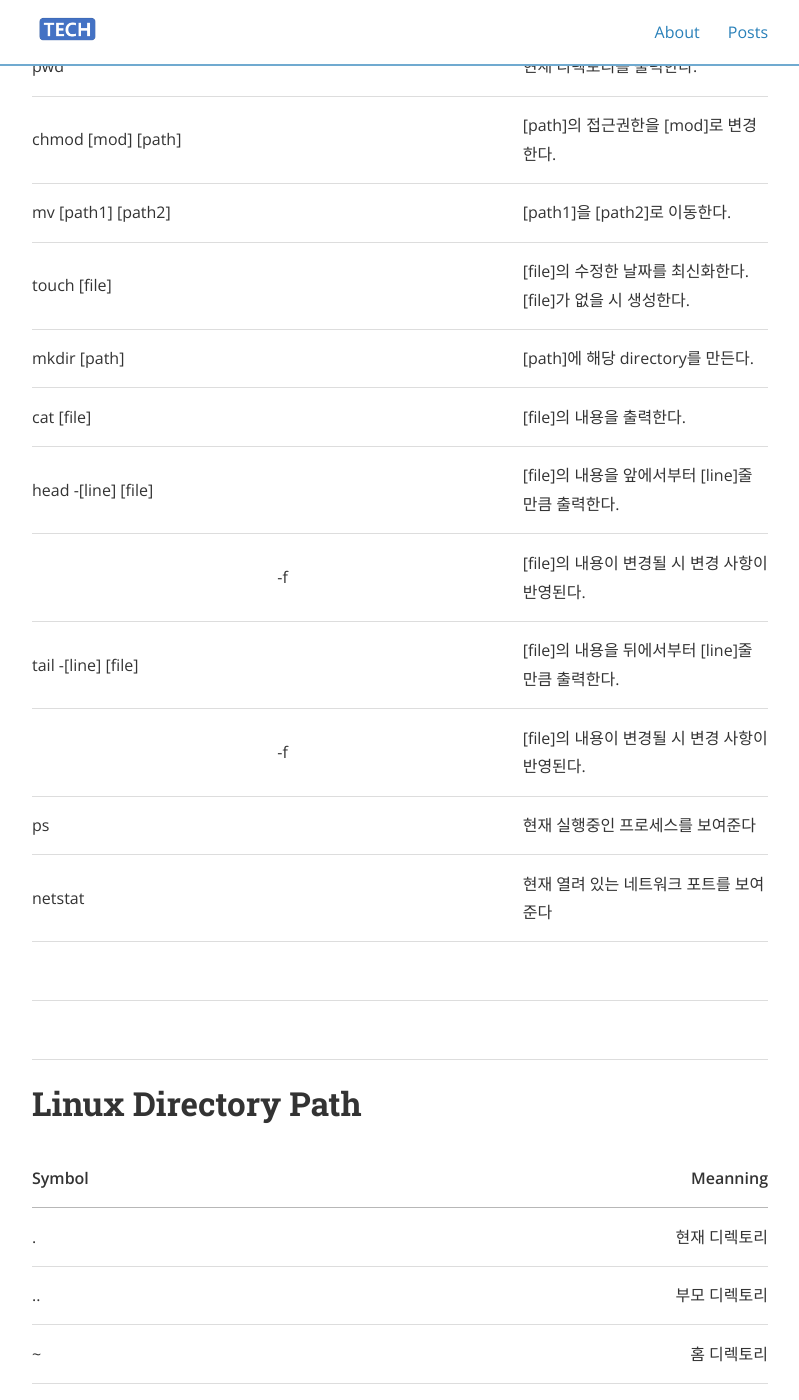
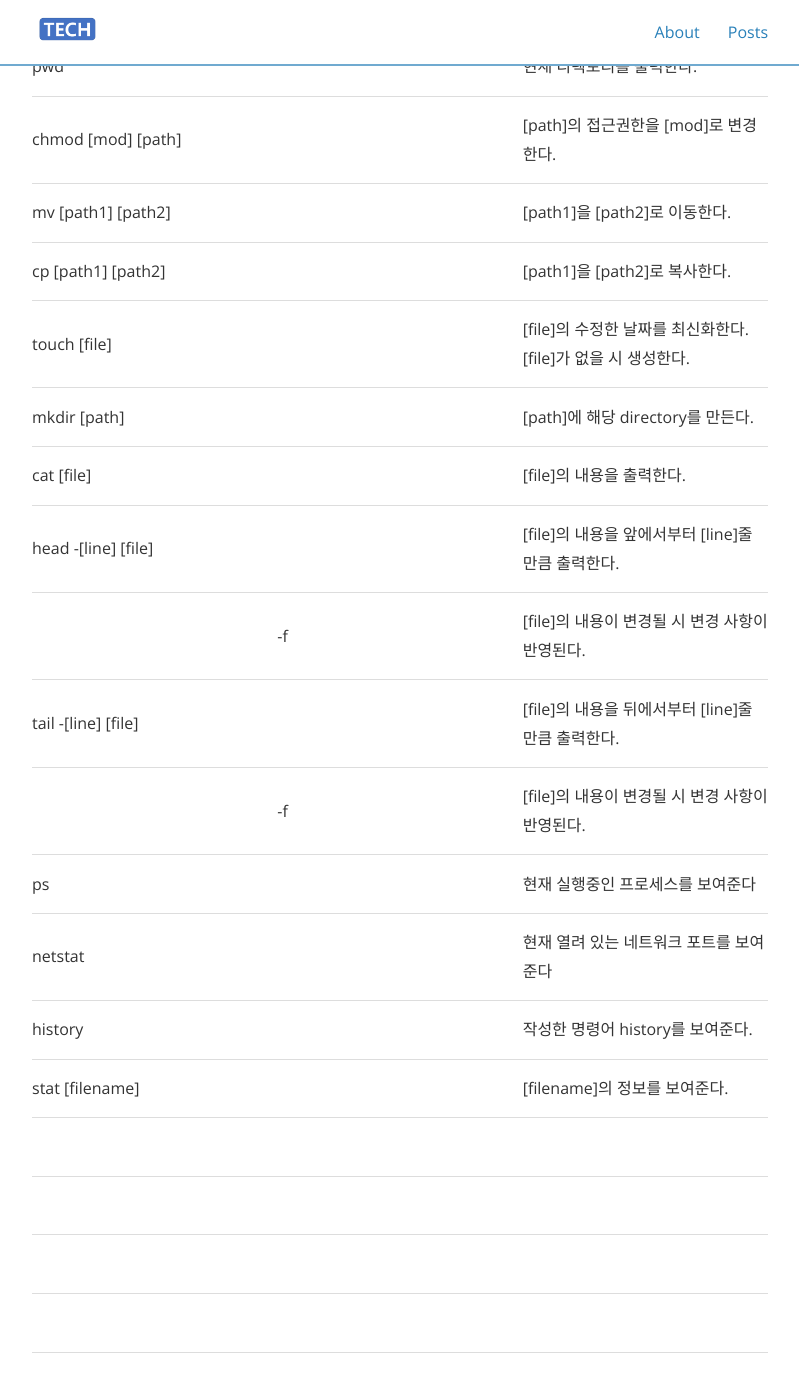
Before and after one commit to e406hsy/e406hsy.github.io, a Jekyll site: the page built from _posts/2020-02-01-bash.md, in a window 1280 px wide and 1400 px high, scrolled down 1064 px. Shown: the whole window, without its empty margins (240-1039 px from the left). Built offline with Jekyll 4.4.1, drawn with Linux system fonts in a browser that asks for light colours; nearby versions of some CDN libraries; comment, search, counter and statistics services are not loaded; some of the changed text lies outside the part shown.

Commit message:
Add: Add bash commands

```diff
--- a/_posts/2020-02-01-bash.md
+++ b/_posts/2020-02-01-bash.md
@@ -8,7 +8,7 @@ author: SoonYong Hong
 categories: Linux
 tags: Linux bash
 ---
-# 내용작성중
+# 지속적으로 내용 추가 중입니다.
 
 # Linux Bash 명령어 정리
 
@@ -23,6 +23,7 @@ tags: Linux bash
 | pwd |  | 현재 디렉토리를 출력한다. |
 | chmod [mod] [path] |  | [path]의 접근권한을 [mod]로 변경한다. |
 | mv [path1] [path2] |  | [path1]을 [path2]로 이동한다. |
+| cp [path1] [path2] |  | [path1]을 [path2]로 복사한다. |
 | touch [file] |  | [file]의 수정한 날짜를 최신화한다. [file]가 없을 시 생성한다. |
 | mkdir [path] |  | [path]에 해당 directory를 만든다. |
 | cat [file] |  | [file]의 내용을 출력한다. |
@@ -32,6 +33,12 @@ tags: Linux bash
 |  | -f | [file]의 내용이 변경될 시 변경 사항이 반영된다. |
 | ps |  | 현재 실행중인 프로세스를 보여준다 |
 | netstat |  | 현재 열려 있는 네트워크 포트를 보여준다 |
+| history |  | 작성한 명령어 history를 보여준다. |
+| stat [filename] |  | [filename]의 정보를 보여준다. |
+|  |  |  |
+|  |  |  |
+|  |  |  |
+|  |  |  |
 |  |  |  |
 |  |  |  |
 
```
